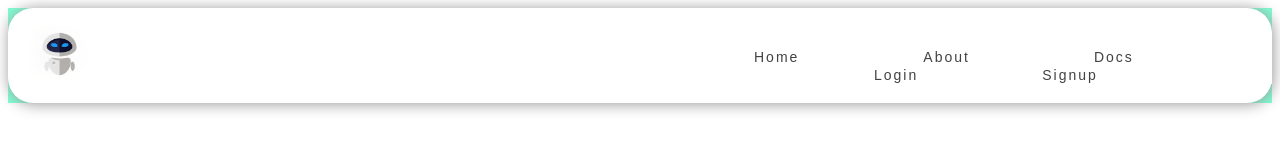
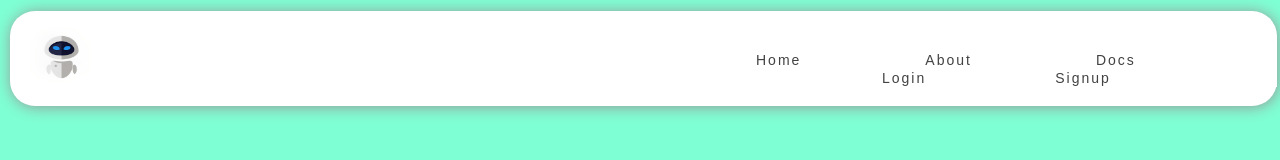
Before and after one commit to Hari444751/ChatBot, a plain HTML site: page Index.html in a window 1280 px wide. Drawn offline with Linux system fonts and the light colour scheme.

Commit message:
Nav completed(now we need to set login popup)

```diff
--- a/Chatbot.css
+++ b/Chatbot.css
@@ -1,11 +1,16 @@
 .Navbar
 {
-    width: 100%;
+    width: 99%;
     height: 55px;
     background-color: #fff;
     box-shadow: 1px 1px 15px rgb(151, 150, 150);
     padding-top: 40px;
     border-radius: 25px ;
+    margin: 10px;
+}
+body
+{
+    margin: 0px;
 }
 .Home
 {
@@ -53,6 +58,8 @@
     font-size: 14px;
     margin-left: 120px;
     letter-spacing: 2px;
+    border: none;
+    background-color: #fff;
 }
 .Signup
 {
@@ -60,8 +67,10 @@
     font-family: Arial;
     color: rgb(66, 66, 66);
     font-size: 14px;
-    margin-left: 120px;
+    margin-left: 113px;
     letter-spacing: 2px;
+    border: none;
+    background-color: #fff;
 }
 .image
 {
@@ -75,10 +84,12 @@
 .Wholepage
 {
     background-color: aquamarine;
-    width: auto;
-    height: auto;
+    width: 100%;
+    height: 1000px;
+   padding-top: 1px;
 }
-.contentpart
+.loginpop
 {
-
+    width: 200px;
+    height: 400px;
 }
--- a/Index.html
+++ b/Index.html
@@ -17,11 +17,8 @@
             <a class="Home" href="Index.html">Home</a>
             <a class="About" href="#About">About</a>
             <a class="Docs" href="">Docs</a>
-            <a class="Login" href="">Login</a>
-            <a class="Signup" href="">Signup</a>
-        </div>
-        <div class="Contentpart">
-
+            <button class="Login" onclick="login()">Login</button>
+            <button class="Signup" onclick="">Signup</button>
         </div>
     </div>
 </div>
--- a/chatbot.js
+++ b/chatbot.js
@@ -0,0 +1,4 @@
+function login
+{
+
+}
```
